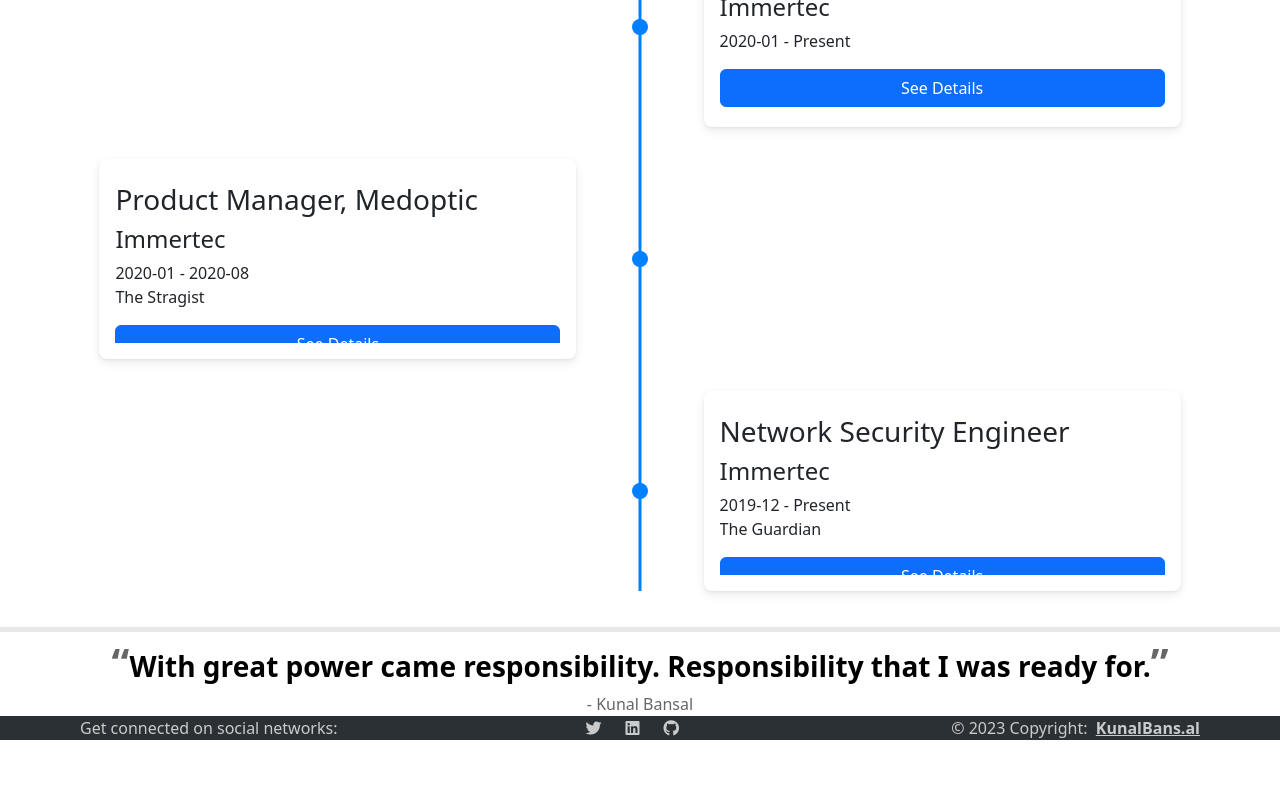
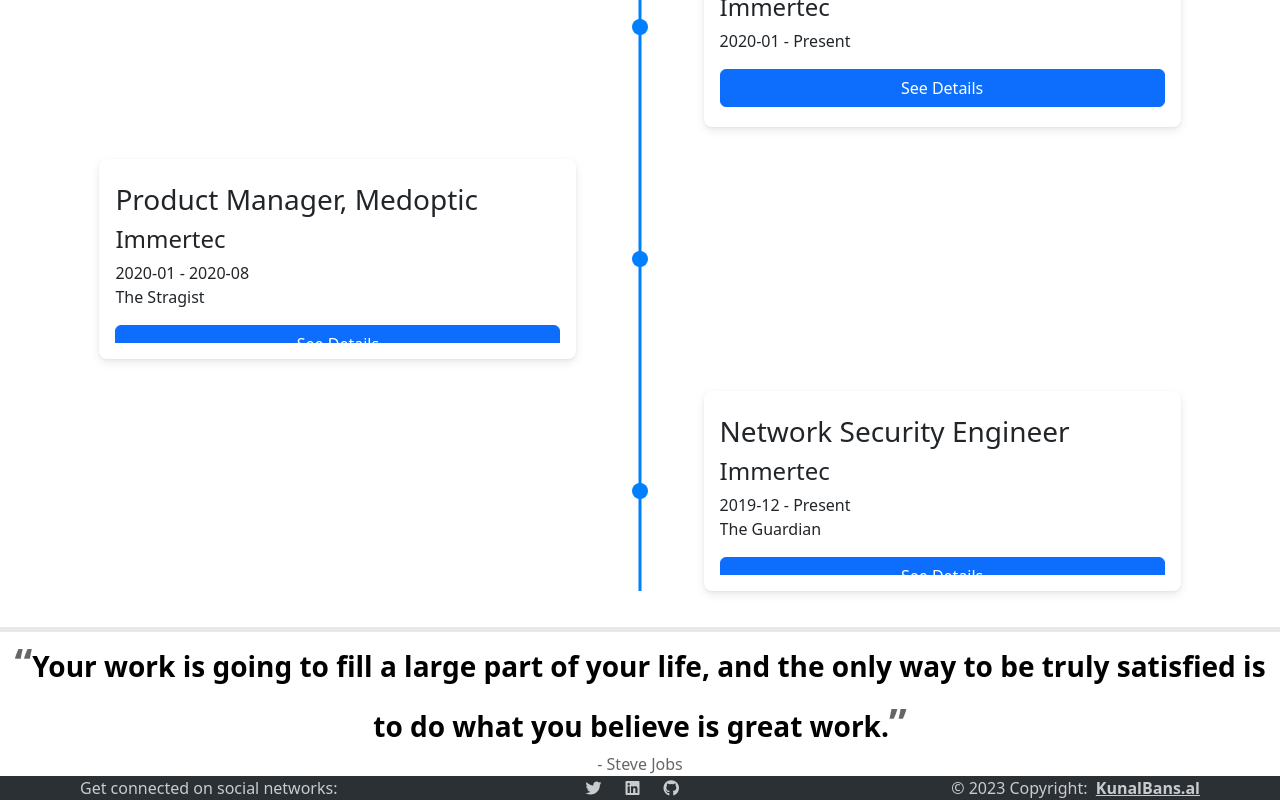
Before and after one commit to qnlbnsl/resume, a React (Create React App) app: page /work in a window 1280 px wide. Shown: the part 536-1336 px from the top of the page. Before the commit the page ends 1276 px from the top, so only its background shows below. Built offline with nearby package versions, Linux system fonts and the light colour scheme.

Commit message:
update quote

```diff
--- a/src/Components/WorkTimeline/index.tsx
+++ b/src/Components/WorkTimeline/index.tsx
@@ -39,9 +39,9 @@
                 </Chrono>
             </div>
             <div className="workExQuote fs-3" >
-                With great power came responsibility. Responsibility that I was ready for.
+            Your work is going to fill a large part of your life, and the only way to be truly satisfied is to do what you believe is great work.
             </div>
-                <div className="quoteAuthor fs-6"> - Kunal Bansal</div>
+                <div className="quoteAuthor fs-6"> - Steve Jobs</div>
         </div>
     );
 }
```
